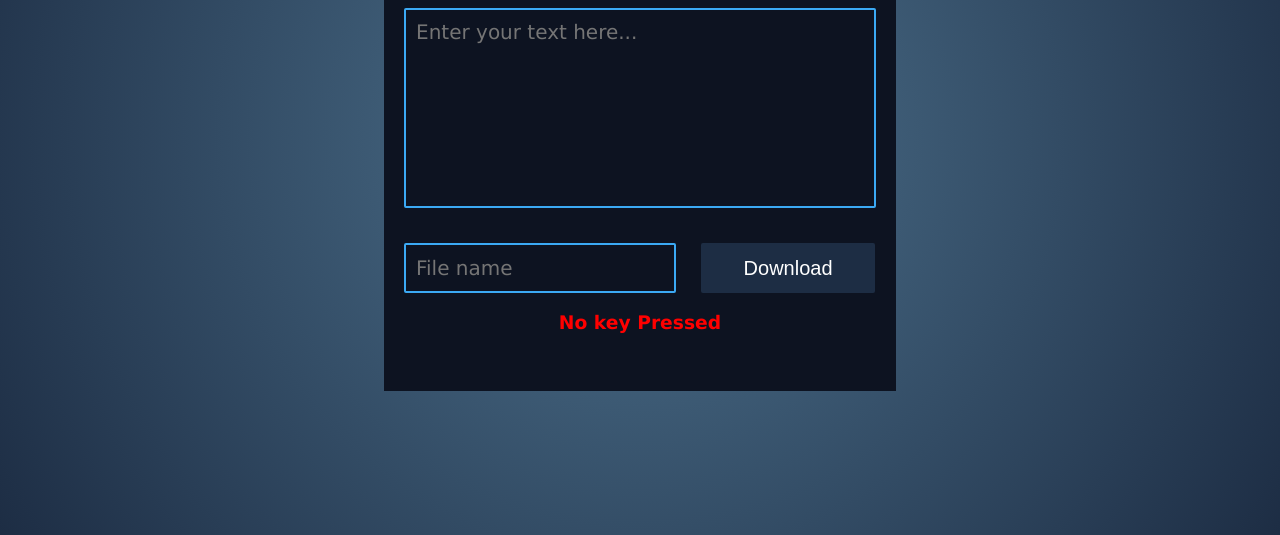
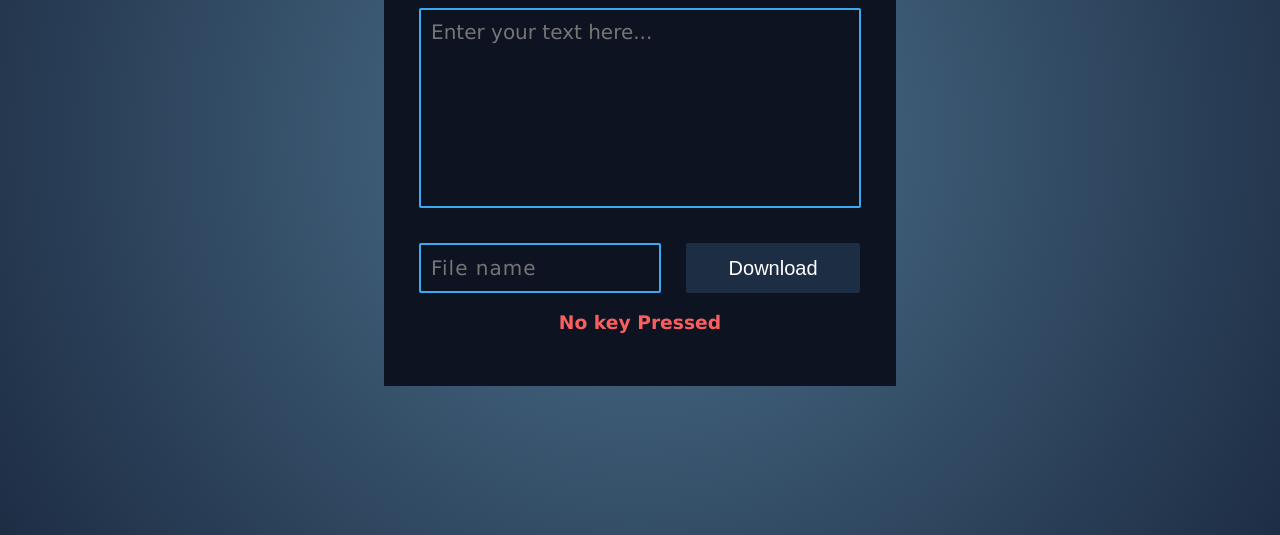
Before and after one commit to rahulkumarjhamtani/Pressed-Key, a plain HTML site: page index.html in a window 1280 px wide. Shown: the part 265-800 px from the top of the page. Drawn offline with Linux system fonts and the light colour scheme.

Commit message:
added-favicon

```diff
--- a/index.html
+++ b/index.html
@@ -6,6 +6,7 @@
     <meta name="viewport" content="width=device-width, initial-scale=1.0">
     <title>Pressed Key</title>
     <link rel="stylesheet" href="style.css">
+    <link rel="icon" href="logo.png">
 </head>
 <body>
     <div class="container">
--- a/script.js
+++ b/script.js
@@ -3,8 +3,8 @@ const input = document.getElementById("text");
 
 input.addEventListener("keydown", e => {
     const keyname = e.key;
-    const msg = `${keyname} is pressed`;
-    output.style.color = "green";
+    const msg = `${keyname} is Pressed`;
+    output.style.color = "rgb(93, 252, 93)";
     output.innerText = msg;
 })
 
--- a/style.css
+++ b/style.css
@@ -15,17 +15,19 @@
 
   /* width */
   ::-webkit-scrollbar {
-    width: 7px;
+    width: 8px;
   }
 
 /* Track */
   ::-webkit-scrollbar-track {
     background: none;
+    border-radius: 10px;
   }
 
 /* Handle */
   ::-webkit-scrollbar-thumb {
     background: rgba(62,92,118,1);
+    border-radius: 10px;
   }
 
 /* Handle on hover */
@@ -35,7 +37,7 @@
 
   .container {
     width: 40%;
-    padding: 40px 20px;
+    padding: 35px 35px;
     background: #0d1321;
   }
 
@@ -76,6 +78,7 @@ h1 {
     font-size: 20px;
     margin-right: 20px;
     font-family: Verdana;
+    letter-spacing: 1px;
   }
 
   #download {
@@ -98,7 +101,7 @@ h1 {
   #key
   {
     text-align: center;
-    color:red;
+    color:rgb(250, 95, 95);
   }
 
   @media only screen and (max-width: 991px)
```
Also changed, not shown: logo.png (added).
